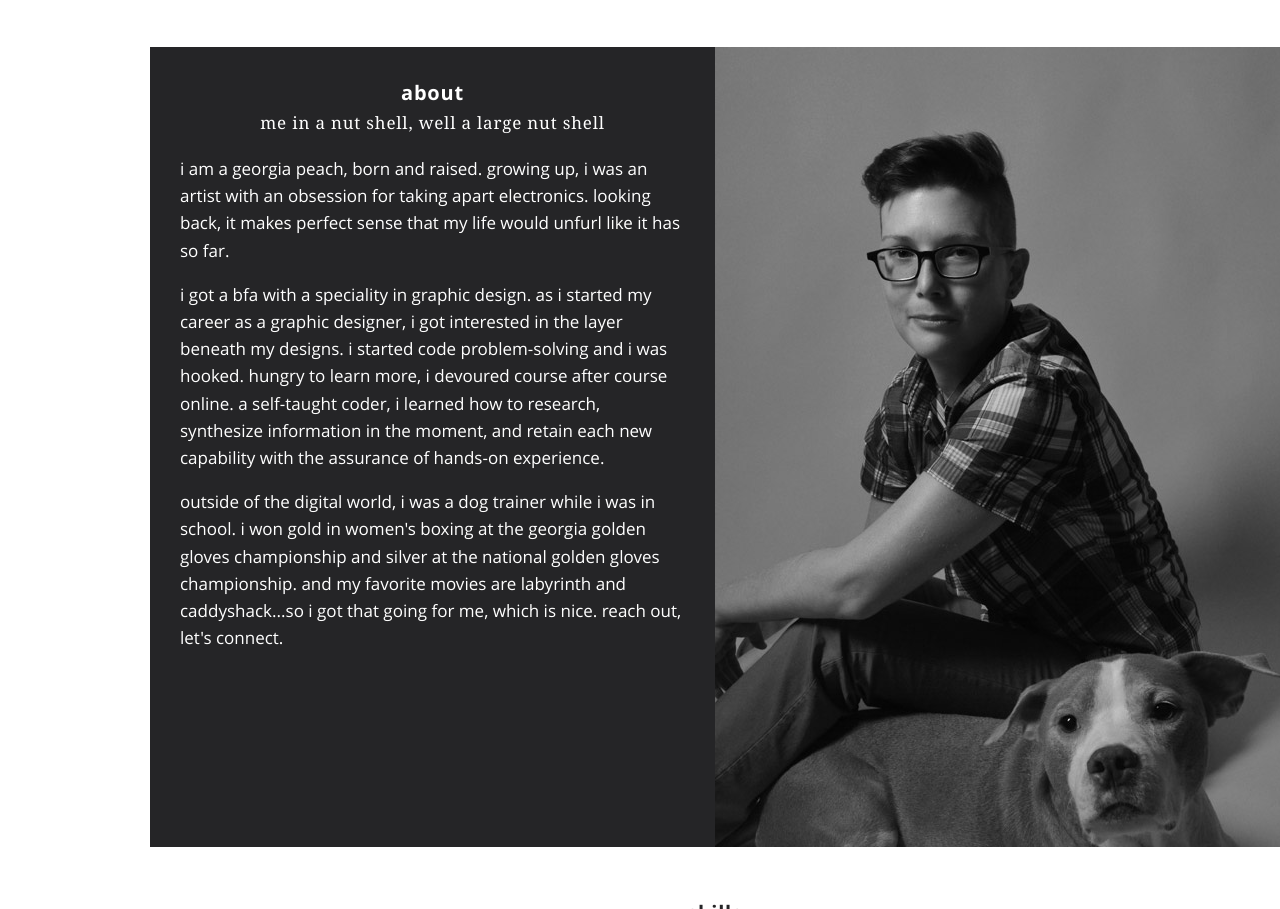
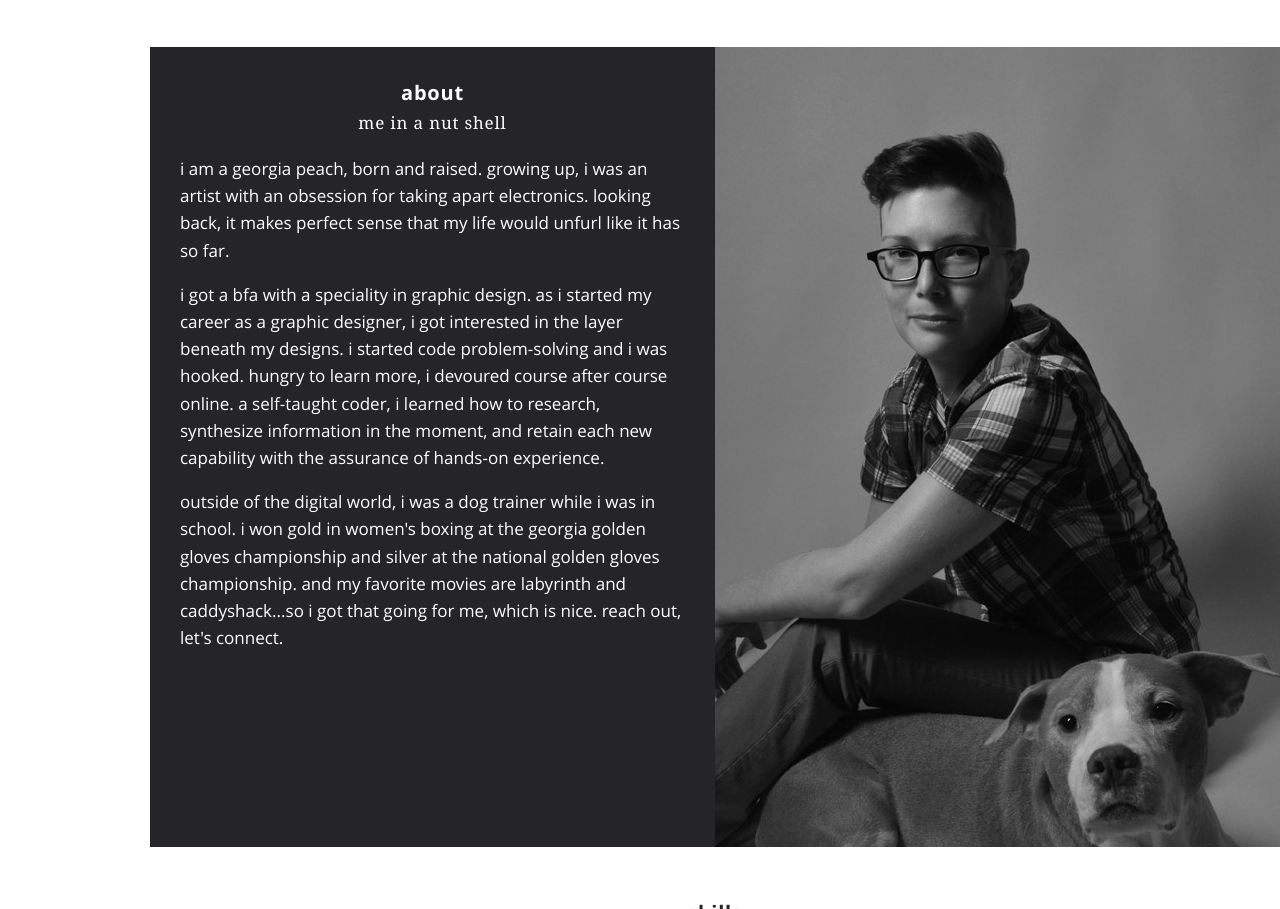
Before and after one commit to kfeathers/kfeathers.github.io, a website: page index.html in a window 1280 px wide. Shown: the part 1131-2040 px from the top of the page. Drawn offline with nearby package versions, Linux system fonts and the light colour scheme; a web font is replaced by a local one.

Commit message:
deleted text in about section

```diff
--- a/index.html
+++ b/index.html
@@ -142,7 +142,7 @@
       <div class="grid-2">
         <div class="col">
           <h3>about</h3>
-          <h4>me in a nut shell, well a large nut shell</h4>
+          <h4>me in a nut shell</h4>
 
           <p>I am a Georgia peach, born and raised. Growing up, I was an artist with an obsession for taking apart electronics. Looking back, it makes perfect sense that my life would unfurl like it has so far.</p>
 
```
